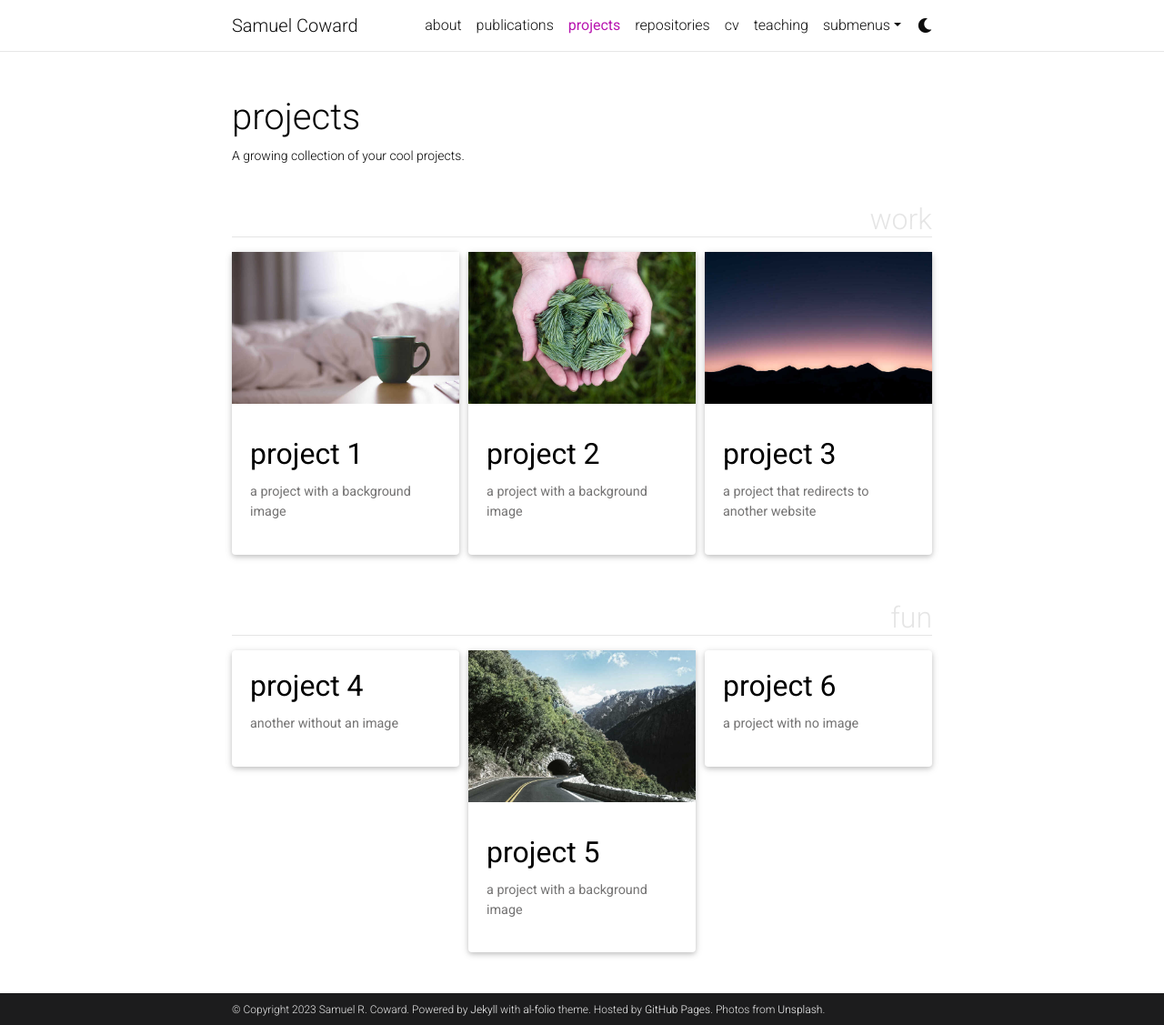
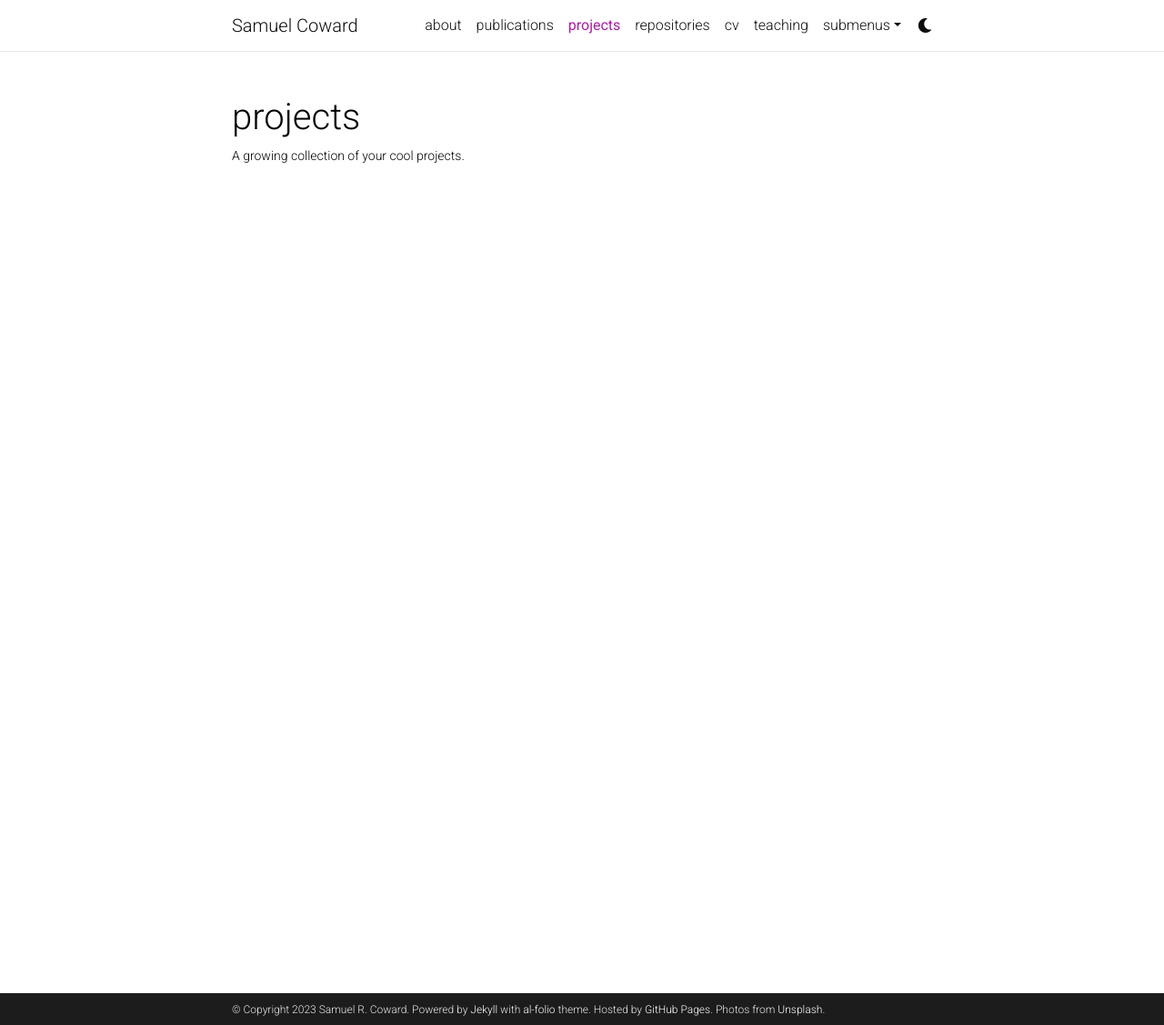
Before and after one commit to cowardsa/cowardsa.github.io, a Jekyll site: the page built from _pages/projects.md, in a window 1280 px wide and 1127 px high. Shown: the whole window at 91% size. Built offline with Jekyll 4.4.1, drawn with Linux system fonts in a browser that asks for light colours; full-size pictures stand in for the smaller copies a plugin makes; comment, search, counter and statistics services are not loaded; a style sheet for code colours, icons or effects is not loaded.

Commit message:
Delete projects

````diff
--- a/_config.yml
+++ b/_config.yml
@@ -171,7 +171,7 @@
     output: true
     permalink: /news/:path/
   projects:
-    output: true
+    output: false
     permalink: /projects/:path/
 
 news:
@@ -358,7 +358,7 @@
 enable_darkmode:            true   # enables switching between light/dark modes
 enable_navbar_social:       false  # enables displaying social links in the
                                    # navbar on the about page
-enable_project_categories:  true   # enables categorization of projects into
+enable_project_categories:  false   # enables categorization of projects into
                                    # multiple categories
 enable_medium_zoom:         true   # enables image zoom feature (as on medium.com)
 enable_progressbar:         true   # enables a horizontal progress bar linked to the vertical scroll position
--- a/_projects/1_project.md
+++ /dev/null
@@ -1,80 +0,0 @@
----
-layout: page
-title: project 1
-description: a project with a background image
-img: assets/img/12.jpg
-importance: 1
-category: work
----
-
-Every project has a beautiful feature showcase page.
-It's easy to include images in a flexible 3-column grid format.
-Make your photos 1/3, 2/3, or full width.
-
-To give your project a background in the portfolio page, just add the img tag to the front matter like so:
-
-    ---
-    layout: page
-    title: project
-    description: a project with a background image
-    img: /assets/img/12.jpg
-    ---
-
-<div class="row">
-    <div class="col-sm mt-3 mt-md-0">
-        {% include figure.html path="assets/img/1.jpg" title="example image" class="img-fluid rounded z-depth-1" %}
-    </div>
-    <div class="col-sm mt-3 mt-md-0">
-        {% include figure.html path="assets/img/3.jpg" title="example image" class="img-fluid rounded z-depth-1" %}
-    </div>
-    <div class="col-sm mt-3 mt-md-0">
-        {% include figure.html path="assets/img/5.jpg" title="example image" class="img-fluid rounded z-depth-1" %}
-    </div>
-</div>
-<div class="caption">
-    Caption photos easily. On the left, a road goes through a tunnel. Middle, leaves artistically fall in a hipster photoshoot. Right, in another hipster photoshoot, a lumberjack grasps a handful of pine needles.
-</div>
-<div class="row">
-    <div class="col-sm mt-3 mt-md-0">
-        {% include figure.html path="assets/img/5.jpg" title="example image" class="img-fluid rounded z-depth-1" %}
-    </div>
-</div>
-<div class="caption">
-    This image can also have a caption. It's like magic.
-</div>
-
-You can also put regular text between your rows of images.
-Say you wanted to write a little bit about your project before you posted the rest of the images.
-You describe how you toiled, sweated, *bled* for your project, and then... you reveal its glory in the next row of images.
-
-
-<div class="row justify-content-sm-center">
-    <div class="col-sm-8 mt-3 mt-md-0">
-        {% include figure.html path="assets/img/6.jpg" title="example image" class="img-fluid rounded z-depth-1" %}
-    </div>
-    <div class="col-sm-4 mt-3 mt-md-0">
-        {% include figure.html path="assets/img/11.jpg" title="example image" class="img-fluid rounded z-depth-1" %}
-    </div>
-</div>
-<div class="caption">
-    You can also have artistically styled 2/3 + 1/3 images, like these.
-</div>
-
-
-The code is simple.
-Just wrap your images with `<div class="col-sm">` and place them inside `<div class="row">` (read more about the <a href="https://getbootstrap.com/docs/4.4/layout/grid/">Bootstrap Grid</a> system).
-To make images responsive, add `img-fluid` class to each; for rounded corners and shadows use `rounded` and `z-depth-1` classes.
-Here's the code for the last row of images above:
-
-{% raw %}
-```html
-<div class="row justify-content-sm-center">
-    <div class="col-sm-8 mt-3 mt-md-0">
-        {% include figure.html path="assets/img/6.jpg" title="example image" class="img-fluid rounded z-depth-1" %}
-    </div>
-    <div class="col-sm-4 mt-3 mt-md-0">
-        {% include figure.html path="assets/img/11.jpg" title="example image" class="img-fluid rounded z-depth-1" %}
-    </div>
-</div>
-```
-{% endraw %}
--- a/_projects/2_project.md
+++ /dev/null
@@ -1,80 +0,0 @@
----
-layout: page
-title: project 2
-description: a project with a background image
-img: assets/img/3.jpg
-importance: 2
-category: work
----
-
-Every project has a beautiful feature showcase page.
-It's easy to include images in a flexible 3-column grid format.
-Make your photos 1/3, 2/3, or full width.
-
-To give your project a background in the portfolio page, just add the img tag to the front matter like so:
-
-    ---
-    layout: page
-    title: project
-    description: a project with a background image
-    img: /assets/img/12.jpg
-    ---
-
-<div class="row">
-    <div class="col-sm mt-3 mt-md-0">
-        {% include figure.html path="assets/img/1.jpg" title="example image" class="img-fluid rounded z-depth-1" %}
-    </div>
-    <div class="col-sm mt-3 mt-md-0">
-        {% include figure.html path="assets/img/3.jpg" title="example image" class="img-fluid rounded z-depth-1" %}
-    </div>
-    <div class="col-sm mt-3 mt-md-0">
-        {% include figure.html path="assets/img/5.jpg" title="example image" class="img-fluid rounded z-depth-1" %}
-    </div>
-</div>
-<div class="caption">
-    Caption photos easily. On the left, a road goes through a tunnel. Middle, leaves artistically fall in a hipster photoshoot. Right, in another hipster photoshoot, a lumberjack grasps a handful of pine needles.
-</div>
-<div class="row">
-    <div class="col-sm mt-3 mt-md-0">
-        {% include figure.html path="assets/img/5.jpg" title="example image" class="img-fluid rounded z-depth-1" %}
-    </div>
-</div>
-<div class="caption">
-    This image can also have a caption. It's like magic.
-</div>
-
-You can also put regular text between your rows of images.
-Say you wanted to write a little bit about your project before you posted the rest of the images.
-You describe how you toiled, sweated, *bled* for your project, and then... you reveal its glory in the next row of images.
-
-
-<div class="row justify-content-sm-center">
-    <div class="col-sm-8 mt-3 mt-md-0">
-        {% include figure.html path="assets/img/6.jpg" title="example image" class="img-fluid rounded z-depth-1" %}
-    </div>
-    <div class="col-sm-4 mt-3 mt-md-0">
-        {% include figure.html path="assets/img/11.jpg" title="example image" class="img-fluid rounded z-depth-1" %}
-    </div>
-</div>
-<div class="caption">
-    You can also have artistically styled 2/3 + 1/3 images, like these.
-</div>
-
-
-The code is simple.
-Just wrap your images with `<div class="col-sm">` and place them inside `<div class="row">` (read more about the <a href="https://getbootstrap.com/docs/4.4/layout/grid/">Bootstrap Grid</a> system).
-To make images responsive, add `img-fluid` class to each; for rounded corners and shadows use `rounded` and `z-depth-1` classes.
-Here's the code for the last row of images above:
-
-{% raw %}
-```html
-<div class="row justify-content-sm-center">
-    <div class="col-sm-8 mt-3 mt-md-0">
-        {% include figure.html path="assets/img/6.jpg" title="example image" class="img-fluid rounded z-depth-1" %}
-    </div>
-    <div class="col-sm-4 mt-3 mt-md-0">
-        {% include figure.html path="assets/img/11.jpg" title="example image" class="img-fluid rounded z-depth-1" %}
-    </div>
-</div>
-```
-{% endraw %}
--- a/_projects/4_project.md
+++ /dev/null
@@ -1,80 +0,0 @@
----
-layout: page
-title: project 4
-description: another without an image
-img:
-importance: 3
-category: fun
----
-
-Every project has a beautiful feature showcase page.
-It's easy to include images in a flexible 3-column grid format.
-Make your photos 1/3, 2/3, or full width.
-
-To give your project a background in the portfolio page, just add the img tag to the front matter like so:
-
-    ---
-    layout: page
-    title: project
-    description: a project with a background image
-    img: /assets/img/12.jpg
-    ---
-
-<div class="row">
-    <div class="col-sm mt-3 mt-md-0">
-        {% include figure.html path="assets/img/1.jpg" title="example image" class="img-fluid rounded z-depth-1" %}
-    </div>
-    <div class="col-sm mt-3 mt-md-0">
-        {% include figure.html path="assets/img/3.jpg" title="example image" class="img-fluid rounded z-depth-1" %}
-    </div>
-    <div class="col-sm mt-3 mt-md-0">
-        {% include figure.html path="assets/img/5.jpg" title="example image" class="img-fluid rounded z-depth-1" %}
-    </div>
-</div>
-<div class="caption">
-    Caption photos easily. On the left, a road goes through a tunnel. Middle, leaves artistically fall in a hipster photoshoot. Right, in another hipster photoshoot, a lumberjack grasps a handful of pine needles.
-</div>
-<div class="row">
-    <div class="col-sm mt-3 mt-md-0">
-        {% include figure.html path="assets/img/5.jpg" title="example image" class="img-fluid rounded z-depth-1" %}
-    </div>
-</div>
-<div class="caption">
-    This image can also have a caption. It's like magic.
-</div>
-
-You can also put regular text between your rows of images.
-Say you wanted to write a little bit about your project before you posted the rest of the images.
-You describe how you toiled, sweated, *bled* for your project, and then... you reveal its glory in the next row of images.
-
-
-<div class="row justify-content-sm-center">
-    <div class="col-sm-8 mt-3 mt-md-0">
-        {% include figure.html path="assets/img/6.jpg" title="example image" class="img-fluid rounded z-depth-1" %}
-    </div>
-    <div class="col-sm-4 mt-3 mt-md-0">
-        {% include figure.html path="assets/img/11.jpg" title="example image" class="img-fluid rounded z-depth-1" %}
-    </div>
-</div>
-<div class="caption">
-    You can also have artistically styled 2/3 + 1/3 images, like these.
-</div>
-
-
-The code is simple.
-Just wrap your images with `<div class="col-sm">` and place them inside `<div class="row">` (read more about the <a href="https://getbootstrap.com/docs/4.4/layout/grid/">Bootstrap Grid</a> system).
-To make images responsive, add `img-fluid` class to each; for rounded corners and shadows use `rounded` and `z-depth-1` classes.
-Here's the code for the last row of images above:
-
-{% raw %}
-```html
-<div class="row justify-content-sm-center">
-    <div class="col-sm-8 mt-3 mt-md-0">
-        {% include figure.html path="assets/img/6.jpg" title="example image" class="img-fluid rounded z-depth-1" %}
-    </div>
-    <div class="col-sm-4 mt-3 mt-md-0">
-        {% include figure.html path="assets/img/11.jpg" title="example image" class="img-fluid rounded z-depth-1" %}
-    </div>
-</div>
-```
-{% endraw %}
--- a/_projects/5_project.md
+++ /dev/null
@@ -1,80 +0,0 @@
----
-layout: page
-title: project 5
-description: a project with a background image
-img: assets/img/1.jpg
-importance: 3
-category: fun
----
-
-Every project has a beautiful feature showcase page.
-It's easy to include images in a flexible 3-column grid format.
-Make your photos 1/3, 2/3, or full width.
-
-To give your project a background in the portfolio page, just add the img tag to the front matter like so:
-
-    ---
-    layout: page
-    title: project
-    description: a project with a background image
-    img: /assets/img/12.jpg
-    ---
-
-<div class="row">
-    <div class="col-sm mt-3 mt-md-0">
-        {% include figure.html path="assets/img/1.jpg" title="example image" class="img-fluid rounded z-depth-1" %}
-    </div>
-    <div class="col-sm mt-3 mt-md-0">
-        {% include figure.html path="assets/img/3.jpg" title="example image" class="img-fluid rounded z-depth-1" %}
-    </div>
-    <div class="col-sm mt-3 mt-md-0">
-        {% include figure.html path="assets/img/5.jpg" title="example image" class="img-fluid rounded z-depth-1" %}
-    </div>
-</div>
-<div class="caption">
-    Caption photos easily. On the left, a road goes through a tunnel. Middle, leaves artistically fall in a hipster photoshoot. Right, in another hipster photoshoot, a lumberjack grasps a handful of pine needles.
-</div>
-<div class="row">
-    <div class="col-sm mt-3 mt-md-0">
-        {% include figure.html path="assets/img/5.jpg" title="example image" class="img-fluid rounded z-depth-1" %}
-    </div>
-</div>
-<div class="caption">
-    This image can also have a caption. It's like magic.
-</div>
-
-You can also put regular text between your rows of images.
-Say you wanted to write a little bit about your project before you posted the rest of the images.
-You describe how you toiled, sweated, *bled* for your project, and then... you reveal its glory in the next row of images.
-
-
-<div class="row justify-content-sm-center">
-    <div class="col-sm-8 mt-3 mt-md-0">
-        {% include figure.html path="assets/img/6.jpg" title="example image" class="img-fluid rounded z-depth-1" %}
-    </div>
-    <div class="col-sm-4 mt-3 mt-md-0">
-        {% include figure.html path="assets/img/11.jpg" title="example image" class="img-fluid rounded z-depth-1" %}
-    </div>
-</div>
-<div class="caption">
-    You can also have artistically styled 2/3 + 1/3 images, like these.
-</div>
-
-
-The code is simple.
-Just wrap your images with `<div class="col-sm">` and place them inside `<div class="row">` (read more about the <a href="https://getbootstrap.com/docs/4.4/layout/grid/">Bootstrap Grid</a> system).
-To make images responsive, add `img-fluid` class to each; for rounded corners and shadows use `rounded` and `z-depth-1` classes.
-Here's the code for the last row of images above:
-
-{% raw %}
-```html
-<div class="row justify-content-sm-center">
-    <div class="col-sm-8 mt-3 mt-md-0">
-        {% include figure.html path="assets/img/6.jpg" title="example image" class="img-fluid rounded z-depth-1" %}
-    </div>
-    <div class="col-sm-4 mt-3 mt-md-0">
-        {% include figure.html path="assets/img/11.jpg" title="example image" class="img-fluid rounded z-depth-1" %}
-    </div>
-</div>
-```
-{% endraw %}
--- a/_projects/6_project.md
+++ /dev/null
@@ -1,80 +0,0 @@
----
-layout: page
-title: project 6
-description: a project with no image
-img:
-importance: 4
-category: fun
----
-
-Every project has a beautiful feature showcase page.
-It's easy to include images in a flexible 3-column grid format.
-Make your photos 1/3, 2/3, or full width.
-
-To give your project a background in the portfolio page, just add the img tag to the front matter like so:
-
-    ---
-    layout: page
-    title: project
-    description: a project with a background image
-    img: /assets/img/12.jpg
-    ---
-
-<div class="row">
-    <div class="col-sm mt-3 mt-md-0">
-        {% include figure.html path="assets/img/1.jpg" title="example image" class="img-fluid rounded z-depth-1" %}
-    </div>
-    <div class="col-sm mt-3 mt-md-0">
-        {% include figure.html path="assets/img/3.jpg" title="example image" class="img-fluid rounded z-depth-1" %}
-    </div>
-    <div class="col-sm mt-3 mt-md-0">
-        {% include figure.html path="assets/img/5.jpg" title="example image" class="img-fluid rounded z-depth-1" %}
-    </div>
-</div>
-<div class="caption">
-    Caption photos easily. On the left, a road goes through a tunnel. Middle, leaves artistically fall in a hipster photoshoot. Right, in another hipster photoshoot, a lumberjack grasps a handful of pine needles.
-</div>
-<div class="row">
-    <div class="col-sm mt-3 mt-md-0">
-        {% include figure.html path="assets/img/5.jpg" title="example image" class="img-fluid rounded z-depth-1" %}
-    </div>
-</div>
-<div class="caption">
-    This image can also have a caption. It's like magic.
-</div>
-
-You can also put regular text between your rows of images.
-Say you wanted to write a little bit about your project before you posted the rest of the images.
-You describe how you toiled, sweated, *bled* for your project, and then... you reveal its glory in the next row of images.
-
-
-<div class="row justify-content-sm-center">
-    <div class="col-sm-8 mt-3 mt-md-0">
-        {% include figure.html path="assets/img/6.jpg" title="example image" class="img-fluid rounded z-depth-1" %}
-    </div>
-    <div class="col-sm-4 mt-3 mt-md-0">
-        {% include figure.html path="assets/img/11.jpg" title="example image" class="img-fluid rounded z-depth-1" %}
-    </div>
-</div>
-<div class="caption">
-    You can also have artistically styled 2/3 + 1/3 images, like these.
-</div>
-
-
-The code is simple.
-Just wrap your images with `<div class="col-sm">` and place them inside `<div class="row">` (read more about the <a href="https://getbootstrap.com/docs/4.4/layout/grid/">Bootstrap Grid</a> system).
-To make images responsive, add `img-fluid` class to each; for rounded corners and shadows use `rounded` and `z-depth-1` classes.
-Here's the code for the last row of images above:
-
-{% raw %}
-```html
-<div class="row justify-content-sm-center">
-    <div class="col-sm-8 mt-3 mt-md-0">
-        {% include figure.html path="assets/img/6.jpg" title="example image" class="img-fluid rounded z-depth-1" %}
-    </div>
-    <div class="col-sm-4 mt-3 mt-md-0">
-        {% include figure.html path="assets/img/11.jpg" title="example image" class="img-fluid rounded z-depth-1" %}
-    </div>
-</div>
-```
-{% endraw %}
````
Also changed, not shown: _projects/3_project.md (deleted, +0 -81 lines).
